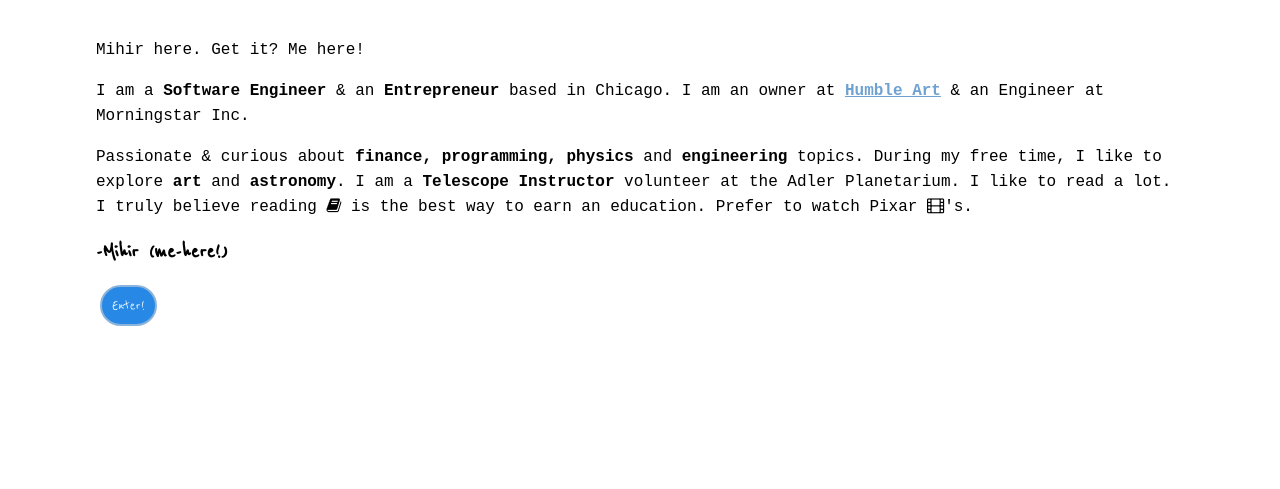
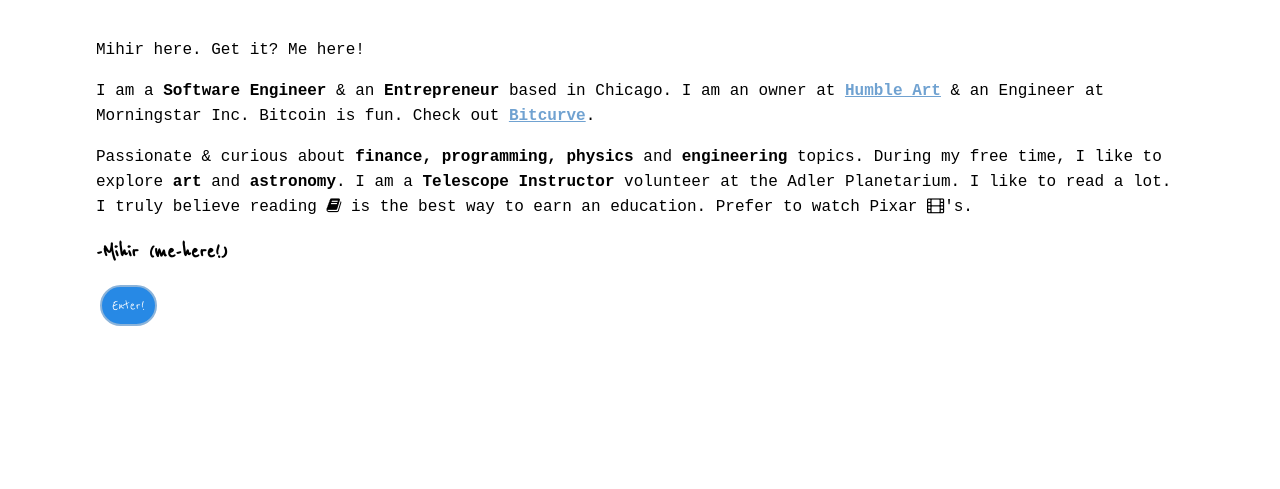
Before and after one commit to mihirchronicles/old-personal-site, a plain HTML site: page index.html in a window 1280 px wide. Shown: the part 195-684 px from the top of the page. Drawn offline with Linux system fonts and the light colour scheme.

Commit message:
bitcurve

```diff
--- a/index.html
+++ b/index.html
@@ -15,7 +15,6 @@
 </head>
 <body class="container">
 
-
 	<div class="header-container">
 		<i class="fa fa-space-shuttle fa-spinner fa-spin fa-3x"></i>
 	</div><br><br>
@@ -24,7 +23,7 @@
 		<h1 class="body-title">The Mihir Chronicles</h1><br>
 		<div class="body-content">
 			<p>Mihir here. Get it? Me here!</p>
-			<p>I am a <strong>Software Engineer</strong> & an <strong>Entrepreneur</strong> based in Chicago. I am an owner at <strong><a href="https://instagram.com/humbleart.co/">Humble Art</a></strong> & an Engineer at Morningstar Inc.</p>
+			<p>I am a <strong>Software Engineer</strong> & an <strong>Entrepreneur</strong> based in Chicago. I am an owner at <strong><a href="https://instagram.com/humbleart.co/">Humble Art</a></strong> & an Engineer at Morningstar Inc. Bitcoin is fun. Check out <strong><a href="https://bitcurve.firebaseapp.com/#/">Bitcurve</a></strong>.</p>
 
 			<p>Passionate & curious about <strong>finance, programming, physics</strong> and <strong>engineering</strong> topics. During my free time, I like to explore <strong>art</strong> and <strong>astronomy</strong>. I am a <strong>Telescope Instructor</strong> volunteer at the Adler Planetarium. I like to read a lot. I truly believe reading <i class="fa fa-book"></i> is the best way to earn an education. Prefer to watch Pixar <i class="fa fa-film"></i>'s.</p>
 		</div>
```
